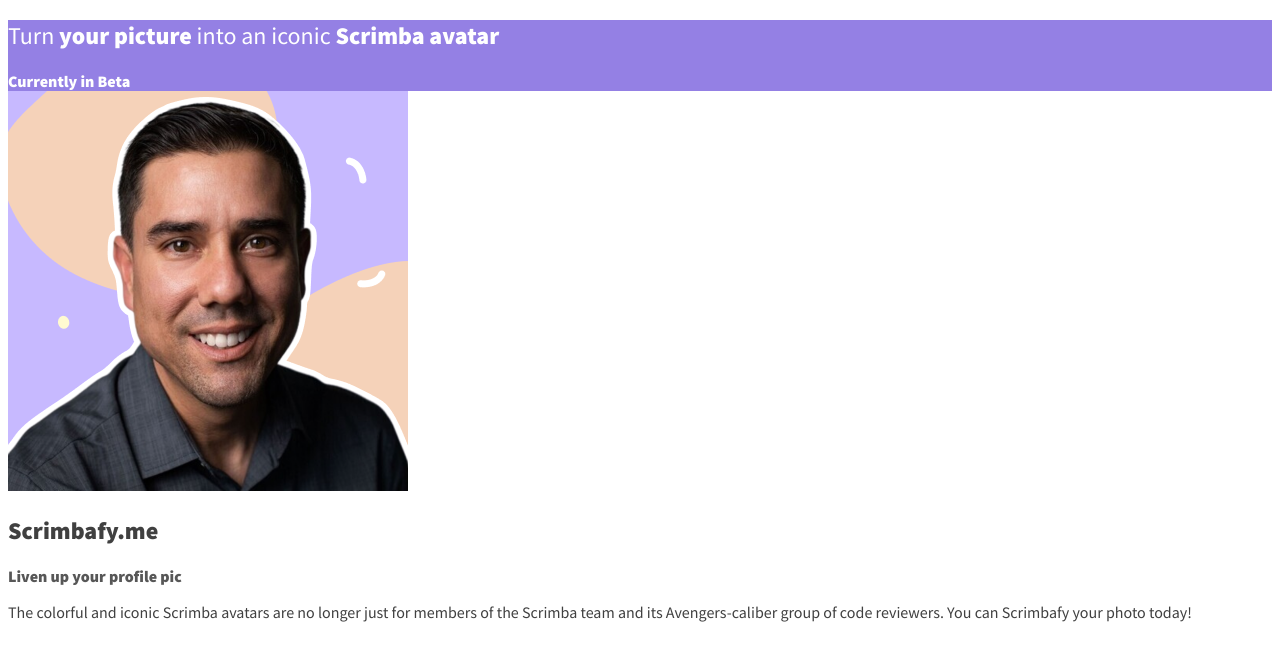
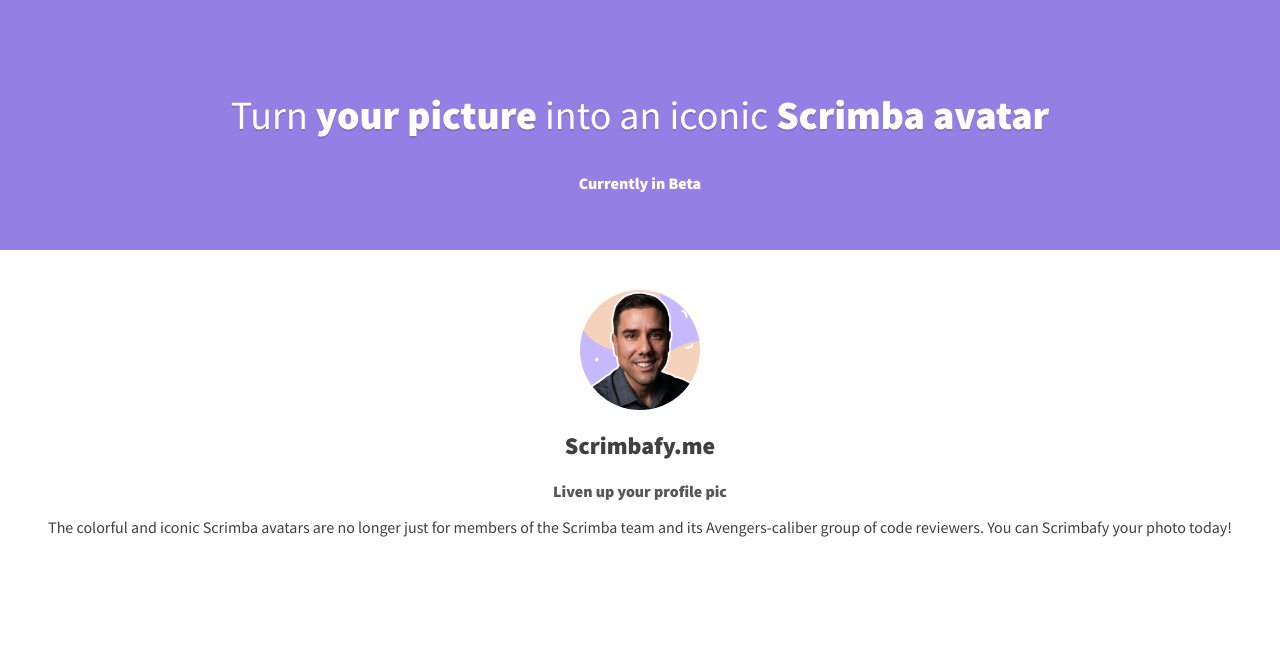
Before and after one commit to bgroyer1/scrimbafy-me, a plain HTML site: page index.html in a window 1280 px wide. Drawn offline with Linux system fonts and the light colour scheme.

Commit message:
turned main content into a flex container, added padding. adjusted the intro container by making it a flex container, centering text, justifying content, and adding a min-height. altered the h1 to have a larger font size with a subtle text shadow

```diff
--- a/css/styles.css
+++ b/css/styles.css
@@ -1,6 +1,8 @@
 body {
     font-family: 'Source Sans Pro', sans-serif;
     color: #404040;
+    margin: 0;
+    padding: 0;
 }
 
 /* =================
@@ -9,6 +11,8 @@ body {
 
 h1 {
     font-weight: 400;
+    font-size: 2.5rem;
+    text-shadow: 0 2px #816fca;
 }
 
 .beta-text {
@@ -24,25 +28,31 @@ h1 {
     Intro
    ================= */
 
-/*
-  Challenge: Style the .intro section
-    - Convert into a flex container;
-      display its content in a column
-    - Set a minimum height of 250px
-    - Center-align its content
-    - Vertically center the content
-    - Remove the space around the edges of the page
-*/
-
 .intro {
     color: #fff;
     background-color: #9480e4;
+    display: flex;
+    flex-direction: column;
+    text-align: center;
+    justify-content: center;
+    min-height: 250px;
 }
 
 /* ====================
     Main content
    ==================== */
 
+   .main-content {
+    display: flex;
+    flex-direction: column;
+    align-items: center;
+    padding: 2.5em 2em;
+   }
+
+   .img-main {
+    width: 120px;
+    border-radius: 50%;
+   }
 
 /* =================
     Form
```
